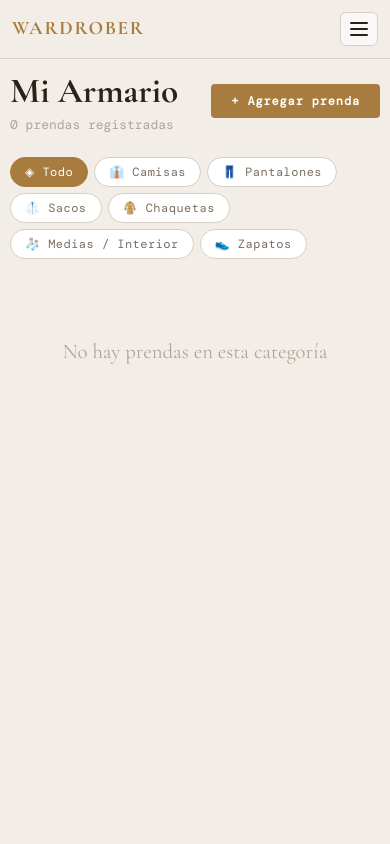
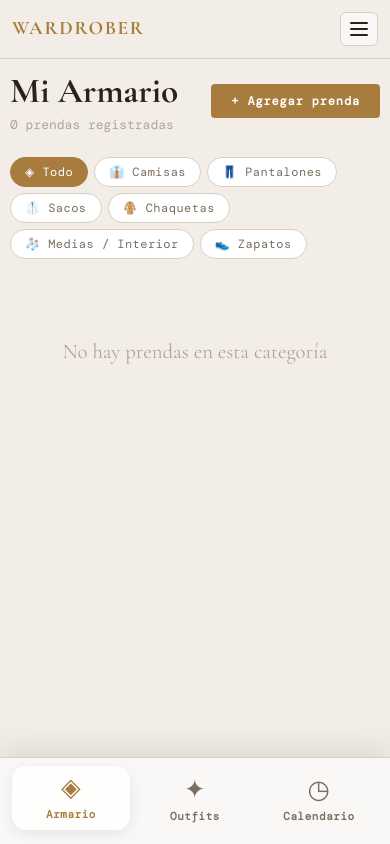
Before and after one commit to Saregom/wardrobe-app, a React (Vite) app: page / in a window 390 px wide. Built offline with nearby package versions, Linux system fonts and the light colour scheme; a web font is replaced by a local one.

Commit message:
menu mobile view moved to  bottom page

```diff
--- a/src/pages/BasePage.jsx
+++ b/src/pages/BasePage.jsx
@@ -151,7 +151,7 @@ export default function BasePage() {
                   setMenuOpen(false);
                   setDataMenuOpen(false);
                 }}
-                className={`app-shell__tab ${tab === entry.id ? "is-active" : ""}`}
+                className={`app-shell__tab app-shell__tab--primary ${tab === entry.id ? "is-active" : ""}`}
               >
                 {entry.icon} {entry.label}
               </button>
@@ -197,6 +197,26 @@ export default function BasePage() {
         )}
       </main>
 
+      <nav className="app-shell__mobile-bottom-nav" aria-label="Navegacion principal">
+        {TABS.map((entry) => (
+          <button
+            key={`mobile-${entry.id}`}
+            type="button"
+            onClick={() => {
+              setTab(entry.id);
+              setMenuOpen(false);
+              setDataMenuOpen(false);
+            }}
+            className={`app-shell__mobile-tab ${tab === entry.id ? "is-active" : ""}`}
+          >
+            <span className="app-shell__mobile-tab-icon" aria-hidden="true">
+              {entry.icon}
+            </span>
+            <span className="app-shell__mobile-tab-label">{entry.label}</span>
+          </button>
+        ))}
+      </nav>
+
       {/* <footer className="app-shell__footer">
         <span className="app-shell__footer-text">VESTIDOR ATELIER - TU GUARDARROPA DIGITAL</span>
       </footer> */}
--- a/src/styles/layout/_shell.scss
+++ b/src/styles/layout/_shell.scss
@@ -171,6 +171,17 @@
   font-weight: 600;
 }
 
+.app-shell__mobile-bottom-nav {
+  display: none;
+}
+
+.app-shell__mobile-tab {
+  border: none;
+  background: transparent;
+  color: var(--text-sub);
+  font-family: inherit;
+}
+
 .app-shell__main {
   max-width: 1140px;
   margin: 0 auto;
@@ -265,6 +276,10 @@
     display: flex;
   }
 
+  .app-shell__tab--primary {
+    display: none;
+  }
+
   .app-shell__data-menu {
     width: 100%;
   }
@@ -308,6 +323,56 @@
   }
 
   .app-shell__main {
-    padding: 10px 10px;
+    padding: 10px 10px 118px;
+  }
+
+  .app-shell__mobile-bottom-nav {
+    display: grid;
+    grid-template-columns: repeat(3, minmax(0, 1fr));
+    gap: 6px;
+    position: fixed;
+    bottom: 0;
+    left: 0;
+    width: 100%;
+    z-index: 120;
+    padding: 10px 12px calc(12px + env(safe-area-inset-bottom));
+    background: rgba(250, 248, 246, 0.97);
+    border-top: 1px solid var(--border);
+    box-shadow: 0 -10px 26px rgba(0, 0, 0, 0.08);
+    backdrop-filter: blur(10px);
+  }
+
+  .app-shell__mobile-tab {
+    display: flex;
+    flex-direction: column;
+    align-items: center;
+    justify-content: center;
+    gap: 6px;
+    min-height: 64px;
+    border-radius: 14px;
+    letter-spacing: 0.04em;
+    cursor: pointer;
+    transition: background-color 0.2s ease, color 0.2s ease, transform 0.2s ease, box-shadow 0.2s ease;
+  }
+
+  .app-shell__mobile-tab-icon {
+    font-size: 1.6rem;
+    line-height: 1;
+  }
+
+  .app-shell__mobile-tab-label {
+    font-size: 11px;
+    font-weight: 600;
+  }
+
+  .app-shell__mobile-tab.is-active {
+    color: var(--gold);
+    background: rgba(255, 255, 255, 0.78);
+    box-shadow: 0 4px 14px rgba(0, 0, 0, 0.08);
+    transform: translateY(-2px);
+  }
+
+  .app-shell__mobile-tab:active {
+    transform: translateY(1px);
   }
 }
```
